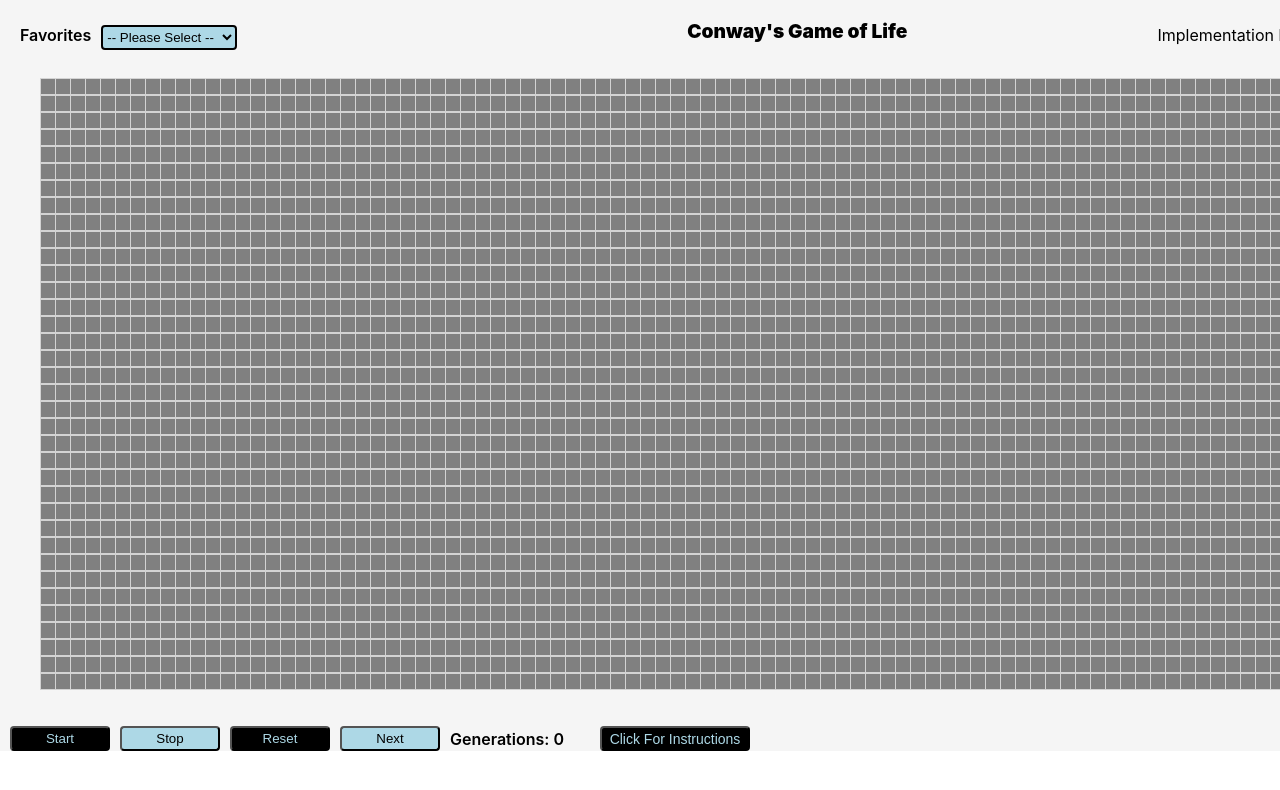
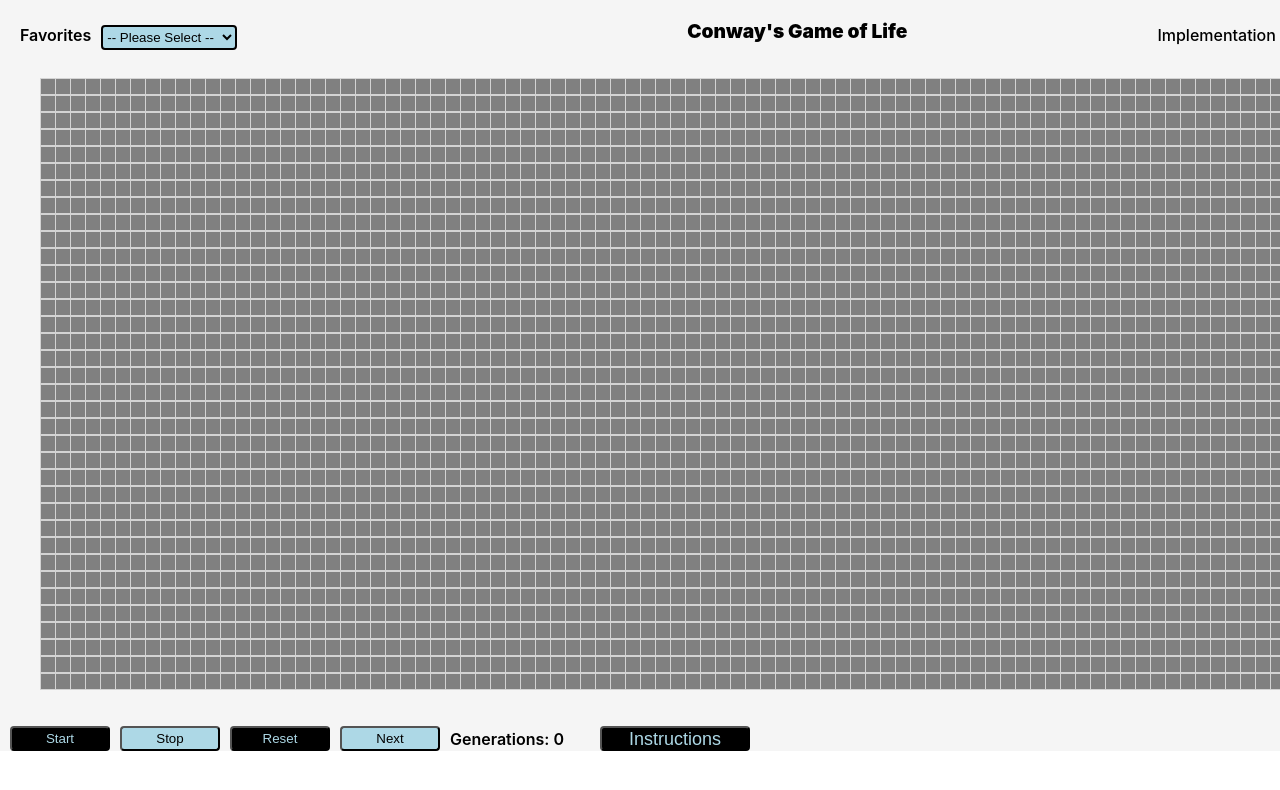
Before and after one commit to smackey15/HooksPractice, a React (Create React App) app: page / in a window 1280 px wide. Shown: the top 790 px of the page. Built offline with nearby package versions, Linux system fonts and the light colour scheme.

Commit message:
style instructions button

```diff
--- a/src/game.css
+++ b/src/game.css
@@ -38,6 +38,8 @@
     padding-left: 250px;
     margin-top: 25px;
     white-space: nowrap;
+    font-weight: 500;
+    color: black;
 }
 
 .icons {
@@ -155,7 +157,7 @@
     width: 150px;
     height: 25px;
     white-space: nowrap;
-    font-size: 14px;
+    font-size: 18px;
 }
 
 .modal {
--- a/src/game.jsx
+++ b/src/game.jsx
@@ -172,7 +172,7 @@ function Game() {
                  <button className='next-on' onClick={handleNext}>Next</button>
                 }
                 <div className='generations'>Generations: {generation}</div>
-                 <button className='instructions' onClick={openModal}>Click For Instructions</button>
+                 <button className='instructions' onClick={openModal}>Instructions</button>
             </div>
 
             {modal ?
```
